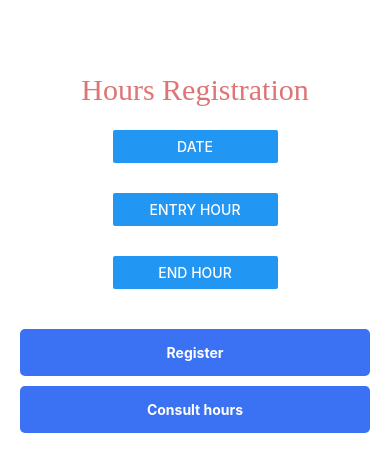
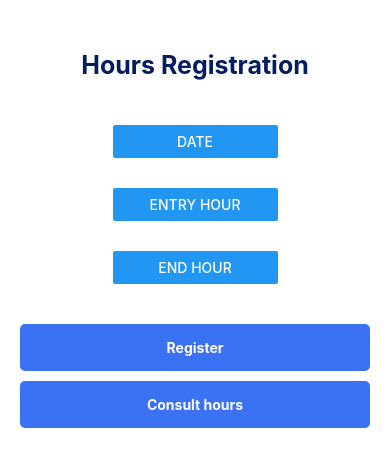
Before and after one commit to jsolano0112/App-react-native, a React Native app: screen /Home in a window 390 px wide. Shown: the top 472 px of the page. Built offline with nearby package versions, Linux system fonts and the light colour scheme.

Commit message:
Modify styles of title

```diff
--- a/src/screens/HomeScreen/HomeScreen.js
+++ b/src/screens/HomeScreen/HomeScreen.js
@@ -54,12 +54,10 @@ const styles = StyleSheet.create({
     flex: 1,
   },
   title: {
-    fontFamily: 'Metric-Regular',
-    fontSize: 30,
-    lineHeight: 50,
-    paddingTop: 10,
-    marginTop: 35,
-    color: '#DE7474',
+    fontSize: 25,
+    fontWeight: 'bold',
+    color: '#051C60',
+    margin: 30,
   },
   calcText: {
     color: '#F33A3A',
--- a/src/screens/SigInScreen/SignInScreen.js
+++ b/src/screens/SigInScreen/SignInScreen.js
@@ -90,9 +90,10 @@ const styles = StyleSheet.create({
     flex: 1,
   },
   title: {
-    fontSize: 30,
+    fontSize: 25,
     fontWeight: 'bold',
-    marginVertical: 20,
+    color: '#051C60',
+    margin: 30,
   },
   logo: {
     width: '70%',
--- a/src/screens/SignUpScreen/SignUpScreen.js
+++ b/src/screens/SignUpScreen/SignUpScreen.js
@@ -108,7 +108,7 @@ const styles = StyleSheet.create({
     fontSize: 25,
     fontWeight: 'bold',
     color: '#051C60',
-    margin: 10,
+    margin: 30,
   },
 });
 
```
